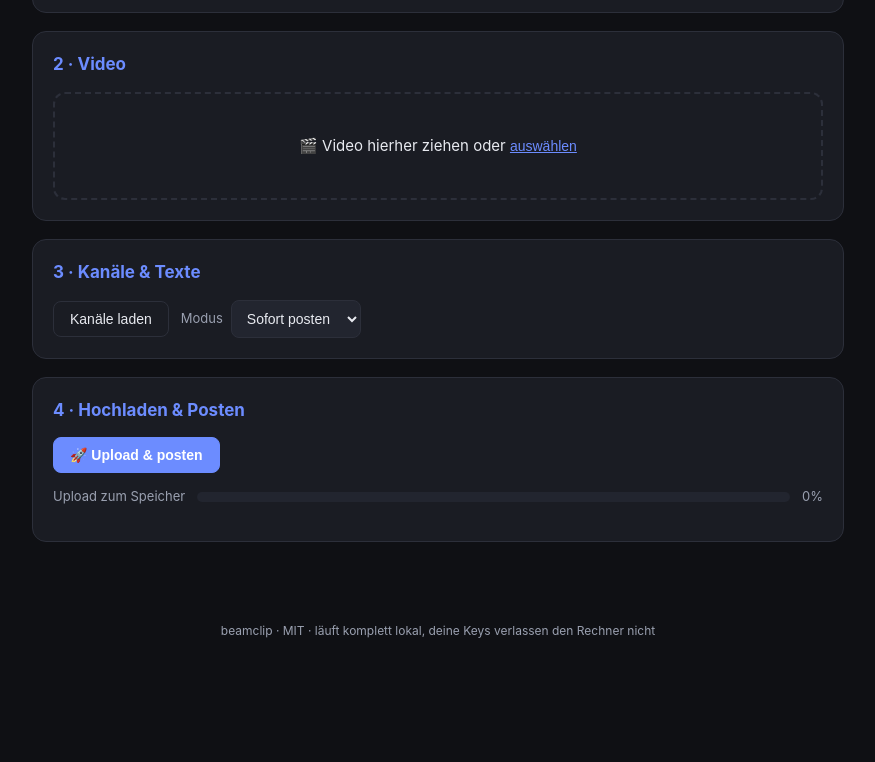
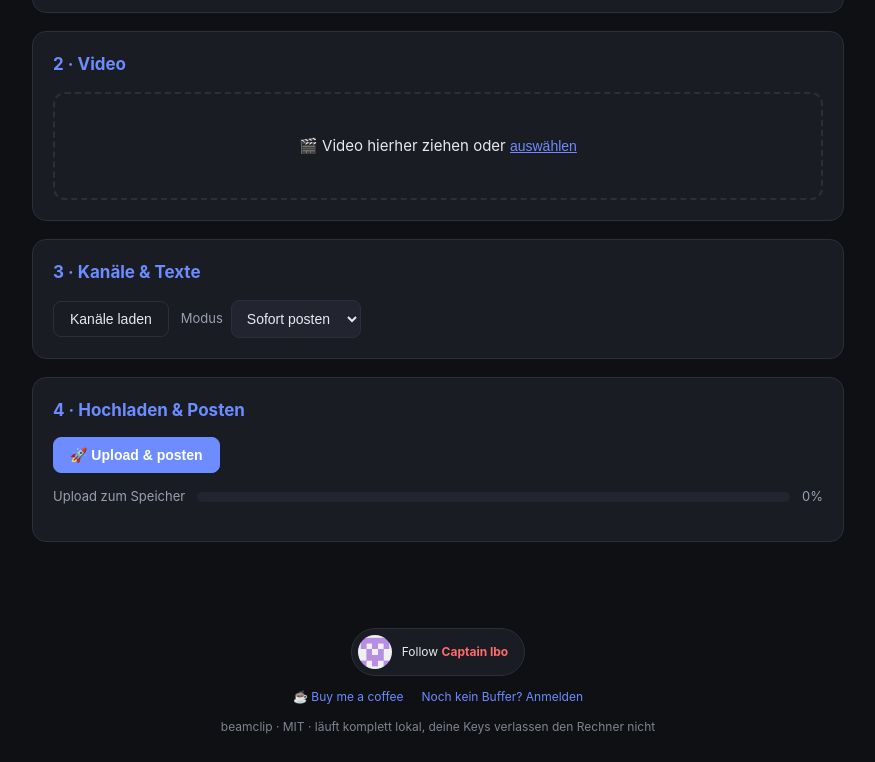
Before and after one commit to toutcas/beamclip, a website: page public/index.html in a window 1280 px wide. Shown: the part 767-1529 px from the top of the page, without its empty margins (202-1077 px from the left). Before the commit the page ends 1427 px from the top, so only its background shows below. Drawn offline with Linux system fonts and the light colour scheme; no server answers.

Commit message:
Add Buffer, Buy Me a Coffee links and Follow Captain Ibo to the app UI + README sponsor links

```diff
--- a/public/index.html
+++ b/public/index.html
@@ -103,7 +103,15 @@
   </main>
 
   <footer>
-    <span>beamclip · MIT · läuft komplett lokal, deine Keys verlassen den Rechner nicht</span>
+    <a class="follow" href="https://www.youtube.com/channel/UC320u1DV4lRVaFuhLDeONHg" target="_blank" rel="noopener" title="Captain Ibo auf YouTube">
+      <img src="captain.png" alt="Captain Ibo">
+      <span>Follow <strong>Captain Ibo</strong></span>
+    </a>
+    <nav class="extlinks">
+      <a href="https://buymeacoffee.com/captainibo" target="_blank" rel="noopener">☕ Buy me a coffee</a>
+      <a href="https://buffer.com/join/bf6b3aee5bee700fe35c863ee82aad7f70eb1955367e27c92247144b95ea8af5" target="_blank" rel="noopener">Noch kein Buffer? Anmelden</a>
+    </nav>
+    <span class="fineprint">beamclip · MIT · läuft komplett lokal, deine Keys verlassen den Rechner nicht</span>
   </footer>
 
   <script src="app.js"></script>
--- a/public/styles.css
+++ b/public/styles.css
@@ -68,4 +68,16 @@ button.link { background: none; border: none; color: var(--accent); padding: 0;
 .dot.sending, .dot.publishing, .dot.scheduled { background: var(--warn); }
 .dot.sent, .dot.created { background: var(--accent2); }
 .dot.error, .dot.failed { background: var(--err); }
-footer { text-align: center; color: var(--muted); font-size: 12px; padding: 20px; }
+footer { display: flex; flex-direction: column; align-items: center; gap: 12px; color: var(--muted); font-size: 12px; padding: 26px 20px; }
+.follow {
+  display: inline-flex; align-items: center; gap: 10px; text-decoration: none;
+  background: var(--card); border: 1px solid var(--line); border-radius: 40px;
+  padding: 6px 16px 6px 6px; color: var(--ink); transition: border-color .15s, transform .1s;
+}
+.follow:hover { border-color: var(--err); transform: translateY(-1px); }
+.follow img { width: 34px; height: 34px; border-radius: 50%; object-fit: cover; background: var(--card2); }
+.follow strong { color: var(--err); }
+.extlinks { display: flex; gap: 18px; flex-wrap: wrap; justify-content: center; }
+.extlinks a { color: var(--accent); text-decoration: none; }
+.extlinks a:hover { text-decoration: underline; }
+.fineprint { opacity: .8; }
```
Also changed, not shown: public/captain.png (added).
